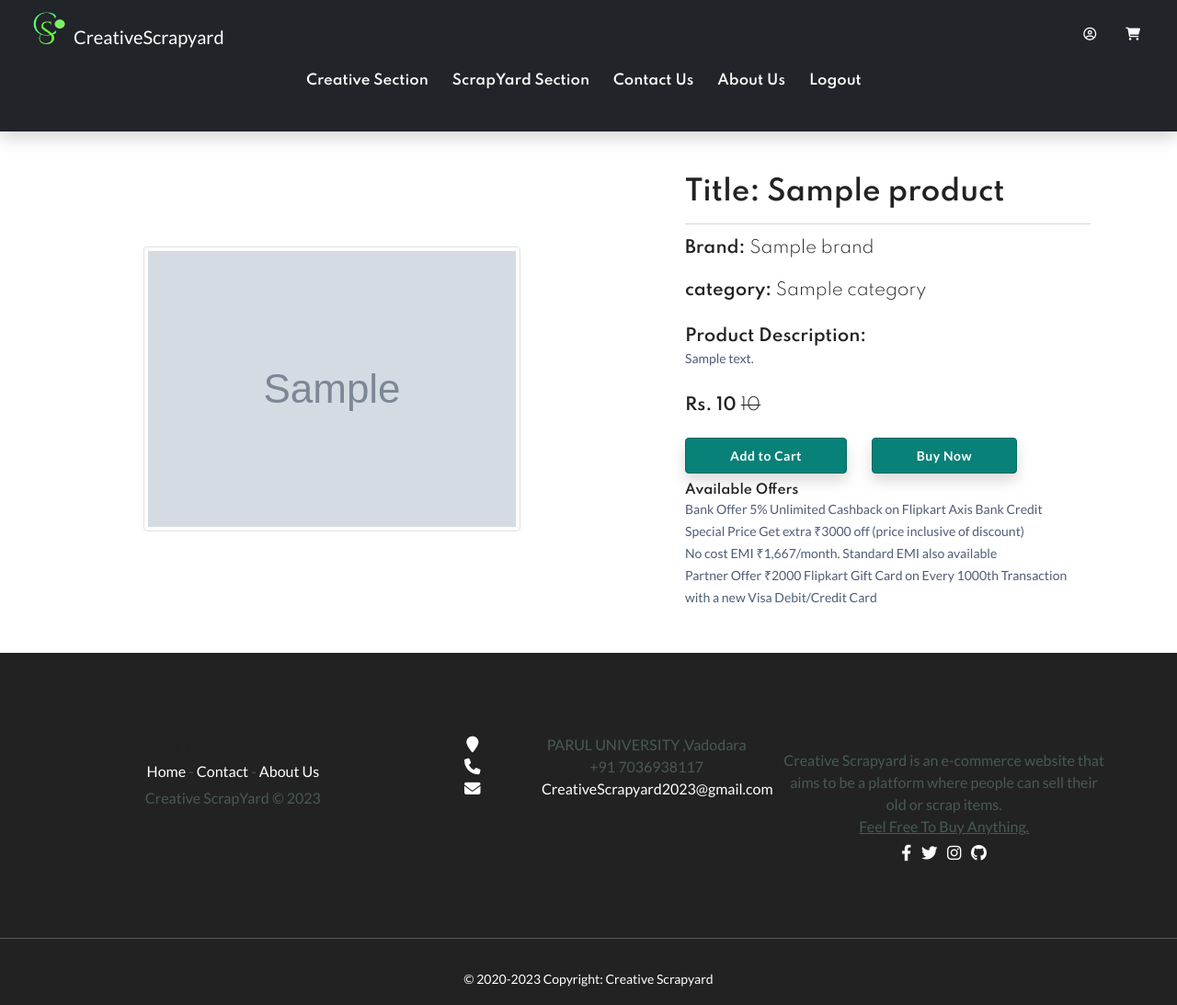
After one commit to Suryateja-2001/Creative-Scrapyard, a Django app: template templates/creative_pages/productdetail.html in a window 1280 px wide. The commit adds this page. Shown: the whole page at 92% size. Run offline with Django 4.2, Linux system fonts and the light colour scheme; the template is opened without the code that fills it: most values are stand-ins (such as "Sample title", 1, 10 or a date in 2020); grey boxes marked "Sample" are stand-in pictures; parts of the project's set-up code (start-up, migrations or seed data) failed here and were passed over; some libraries are stand-ins or nearby versions.

Commit message:
addedd product detail pages for scrap and creative

```diff
--- a/templates/creative_pages/base.html
+++ b/templates/creative_pages/base.html
@@ -74,7 +74,8 @@
 
 
         {% block creative_cards %} {% endblock creative_cards %}
-
+        {% block Product_Detail %} {% endblock Product_Detail %}
+        {% block cart %} {% endblock cart %}
 
 
 
--- a/templates/creative_pages/creativesection.html
+++ b/templates/creative_pages/creativesection.html
@@ -72,7 +72,7 @@
                                                 </a>
                                             </div>
                                             <div class="product-action-1">
-                                                <a aria-label="Quick view" class="action-btn hover-up" data-bs-toggle="modal" data-bs-target="#quickViewModal"><i class="fi-rs-eye"></i></a>
+                                                <a aria-label="Quick view" class="action-btn hover-up" href="{% url 'productDetail' c.id%}"><i class="fi-rs-eye"></i></a>
                                                 <a aria-label="Add To Wishlist" class="action-btn hover-up" href="#"><i class="fi-rs-heart"></i></a>
                                             </div>
                                             <div class="product-badges product-badges-position product-badges-mrg">
--- /dev/null
+++ b/templates/creative_pages/productdetail.html
@@ -0,0 +1,45 @@
+{% extends 'creative_pages/base.html' %}
+{% load static %}
+{% block title %}Product Detail{% endblock title %}
+
+{% block style_for_creative %}
+    <style>
+        .page-footer {
+            background-color: #222222;
+            padding-top: 100px;
+            color: white;
+        }
+        a{
+            text-decoration:none;
+            color:#ffffff
+        }
+    </style>
+{% endblock style_for_creative %}
+
+{% block Product_Detail %}
+<div class="container my-5">
+ <div class="row">
+  <div class="col-sm-6 text-center align-self-center">
+   <img src="{{product.product_image.url}}" alt="" class="img-fluid img-thumbnail">
+  </div>
+  <div class="col-sm-5 offset-sm-1">
+   <h2>Title: {{product.title}}</h2>
+   <hr>
+   <h4>Brand: <small class="fw-light ">{{product.brand}}</small></h4> <br>
+   <h4>category: <small class="fw-light ">{{product.category}}</small></h4> <br>
+   <p><h4>Product Description: </h4>{{product.description}}</p> <br>
+   <h4>Rs. {{product.discount_price}} <small class="fw-light text-decoration-line-through"> {{product.selling_price}} </small></h4> <br>
+   <a href="#" class="btn btn-primary shadow px-5 py-2">Add to Cart</a>
+   <a href="#" class="btn btn-danger shadow px-5 py-2 ms-4">Buy Now</a> <br>
+
+   <h5 class="mt-5 pt-5">Available Offers</h5>
+   <ul>
+    <li>Bank Offer 5% Unlimited Cashback on Flipkart Axis Bank Credit</li>
+    <li>Special Price Get extra ₹3000 off (price inclusive of discount)</li>
+    <li>No cost EMI ₹1,667/month. Standard EMI also available</li>
+    <li>Partner Offer ₹2000 Flipkart Gift Card on Every 1000th Transaction with a new Visa Debit/Credit Card</li>
+   </ul>
+  </div>
+ </div>
+</div>
+{% endblock Product_Detail %}
--- a/templates/scrap_pages/base.html
+++ b/templates/scrap_pages/base.html
@@ -74,7 +74,7 @@
 
 
         {% block scrap_cards %} {% endblock scrap_cards %}
-
+        {% block Product_Detail %} {% endblock Product_Detail %}
 
 
 
```
Also changed, not shown: templates/scrap_pages/product_detail.html (added, +36 -0 lines).
